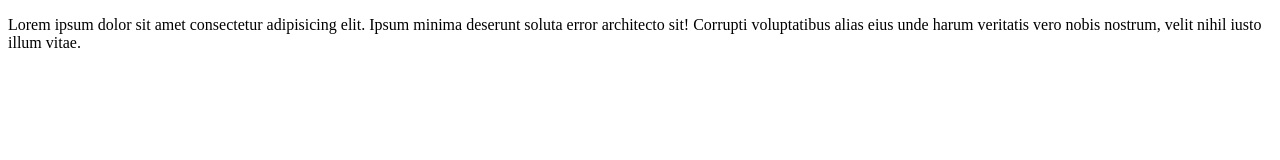
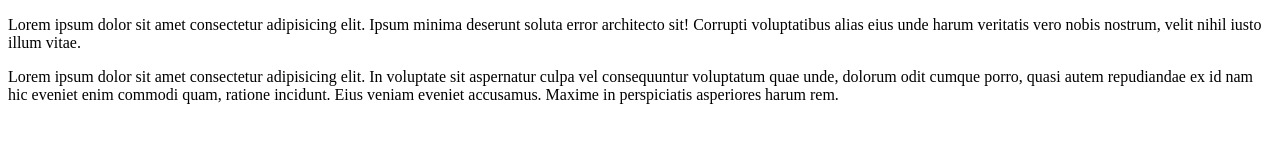
Before and after one commit to denisgambo/test, a plain HTML site: page index.html in a window 1280 px wide. Drawn offline with Linux system fonts and the light colour scheme.

Commit message:
lorem ajouté

```diff
--- a/index.html
+++ b/index.html
@@ -12,5 +12,9 @@
         Lorem ipsum dolor sit amet consectetur adipisicing elit. Ipsum minima deserunt soluta error architecto sit! Corrupti voluptatibus alias eius unde harum veritatis vero nobis nostrum, velit nihil iusto illum vitae.
     </p>
 
+    <p>
+        Lorem ipsum dolor sit amet consectetur adipisicing elit. In voluptate sit aspernatur culpa vel consequuntur voluptatum quae unde, dolorum odit cumque porro, quasi autem repudiandae ex id nam hic eveniet enim commodi quam, ratione incidunt. Eius veniam eveniet accusamus. Maxime in perspiciatis asperiores harum rem.
+    </p>
+
 </body>
 </html>
```
